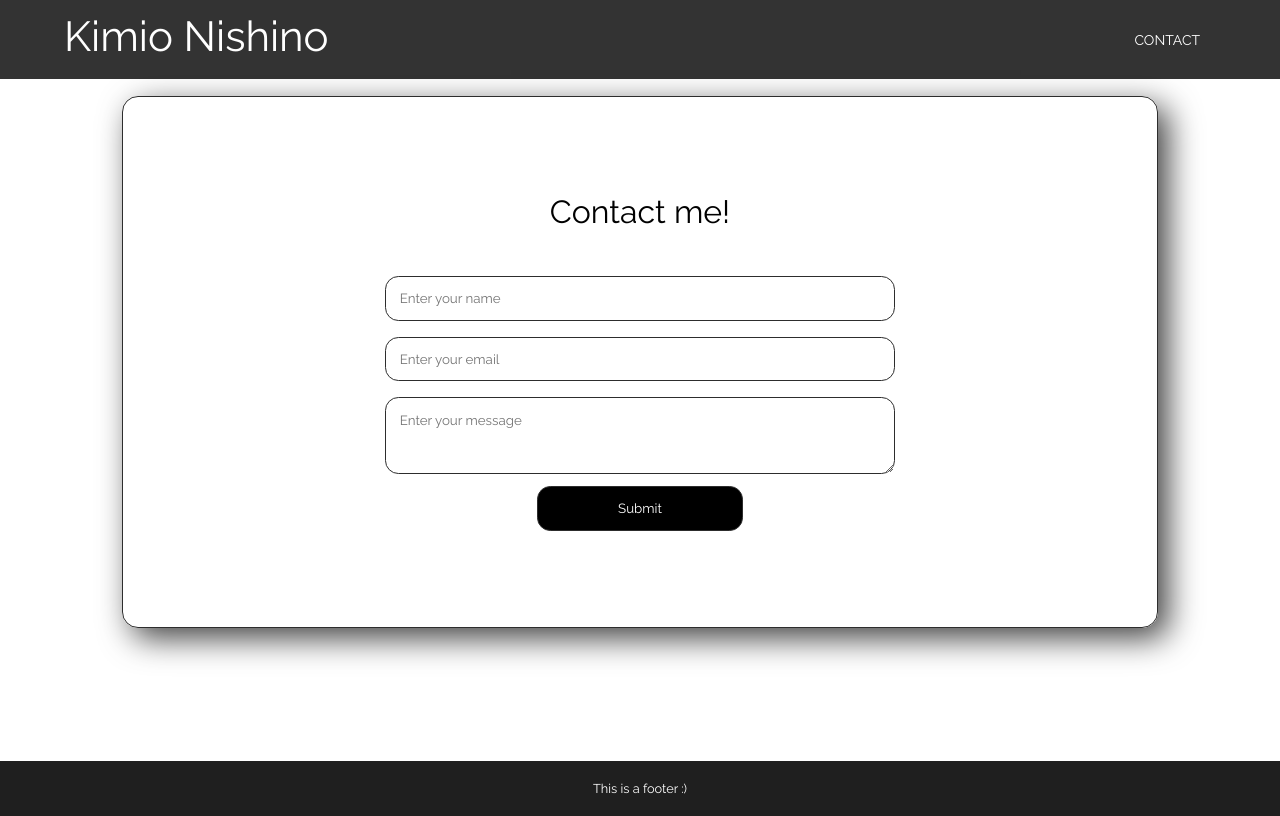
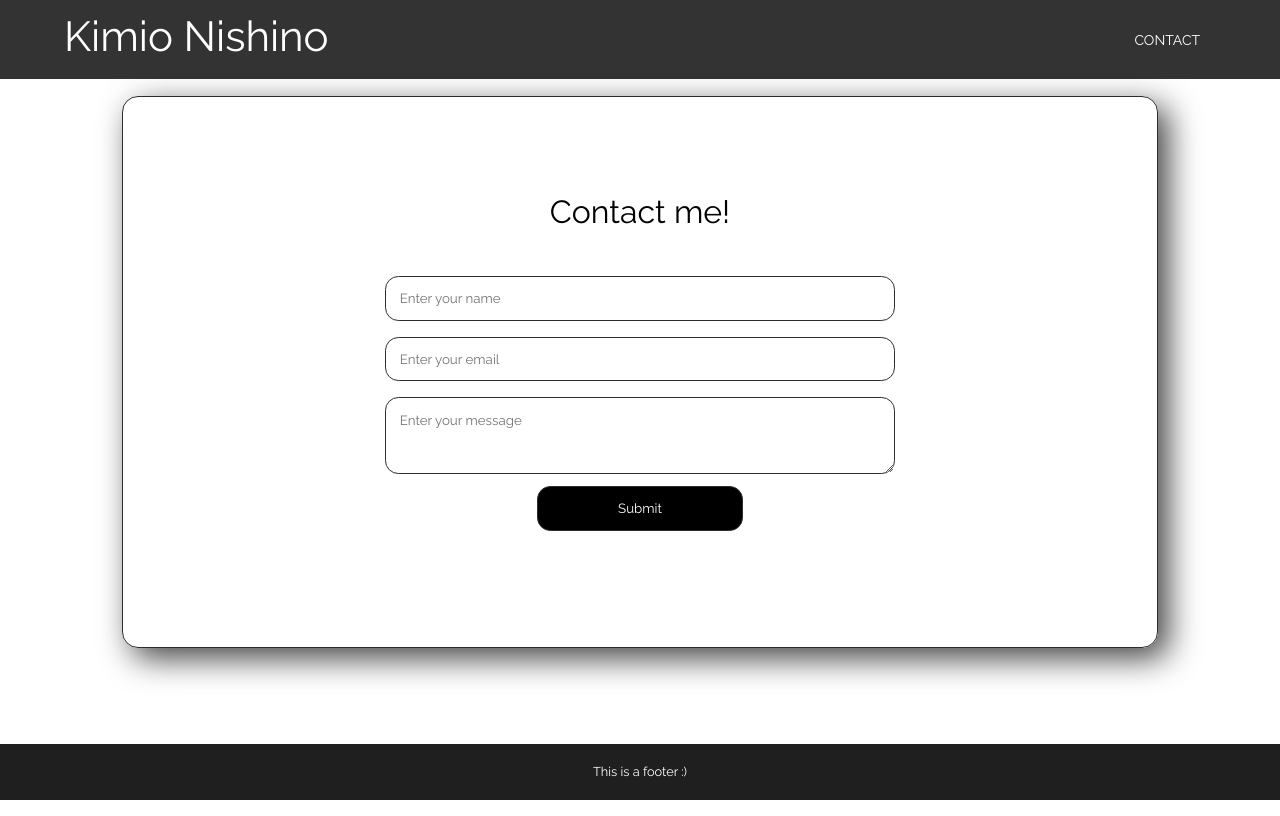
Before and after one commit to KimioN42/portfolio, a Vue app: page /contact in a window 1280 px wide. Built offline with nearby package versions, Linux system fonts and the light colour scheme.

Commit message:
Implemented a simple contact view
fixed footer issues by using vh

```diff
--- a/src/App.vue
+++ b/src/App.vue
@@ -56,20 +56,24 @@ export default {
 }
 
 .content {
-    flex: 1 0 auto;
+    flex-grow: 1;
 }
 
 /* not working for now */
 footer {
     position: relative;
+    left: 0;
     bottom: 0;
     width: 100%;
+    height: 7vh;
     background-color: var(--light-mode-footer);
     padding: 20px;
     text-align: center;
     font-size: 0.8rem;
     font-weight: 400;
     color: var(--dark-mode-font);
+    flex-grow: 0;
+    flex-shrink: 0;
 }
 
 /* Animations for the router-views */
--- a/src/views/ContactView.vue
+++ b/src/views/ContactView.vue
@@ -20,5 +20,6 @@ export default {
     padding: 6em 0em;
     /* border: 1px solid red; */
     width: 90%;
+    height: 93vh;
 }
 </style>
```
